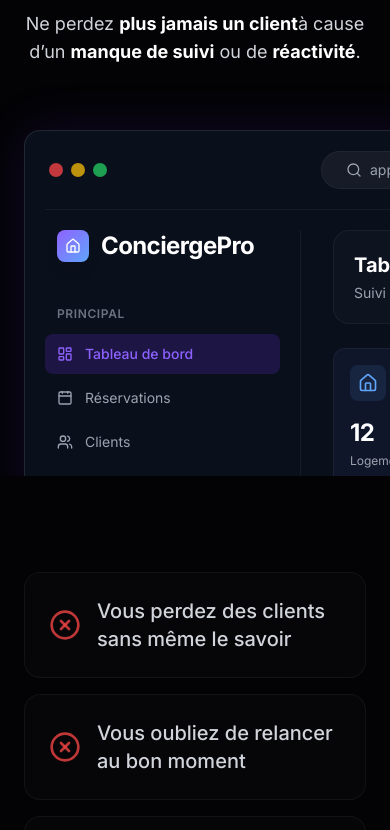
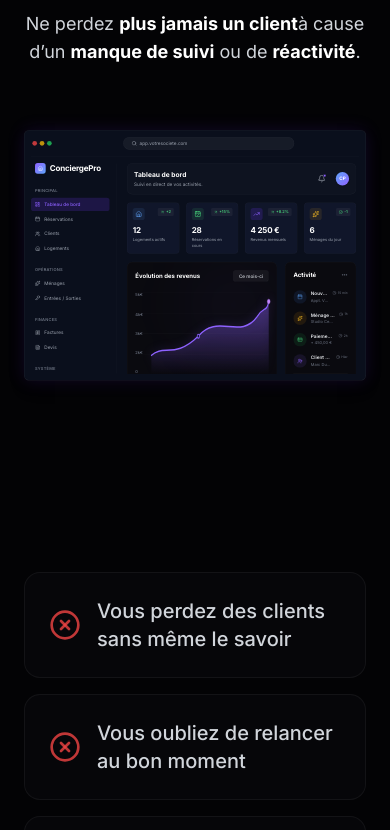
Before and after one commit to DigitalPulseAgency/SITE-AGENCE, a React (Vite) app: page / in a window 390 px wide. Shown: the part 1082-1912 px from the top of the page. Built offline with nearby package versions, Linux system fonts and the light colour scheme.

Commit message:
fix: use Javascript ResizeObserver robust scale for mobile dashboard

```diff
--- a/src/components/sections/MockupSection.jsx
+++ b/src/components/sections/MockupSection.jsx
@@ -1,3 +1,4 @@
+import { useState, useEffect, useRef } from 'react';
 import { motion } from 'framer-motion';
 import {
   LayoutDashboard, Users, UserPlus, FileText,
@@ -8,6 +9,27 @@ import {
 } from 'lucide-react';
 
 export function MockupSection() {
+  const containerRef = useRef(null);
+  const [scale, setScale] = useState(1);
+
+  useEffect(() => {
+    const handleResize = () => {
+      if (containerRef.current) {
+        // La largeur disponible moins les padding potentiels si containerRef est le parent direct
+        const width = containerRef.current.clientWidth;
+        if (width < 1024) {
+          setScale(width / 1024);
+        } else {
+          setScale(1);
+        }
+      }
+    };
+
+    handleResize();
+    window.addEventListener('resize', handleResize);
+    return () => window.removeEventListener('resize', handleResize);
+  }, []);
+
   return (
     <section className="py-24 relative overflow-hidden" id="demonstration">
       <div className="container mx-auto px-6">
@@ -39,17 +61,20 @@ export function MockupSection() {
           viewport={{ once: true }}
           transition={{ duration: 0.8 }}
           className="max-w-5xl mx-auto w-full"
-          style={{ containerType: 'inline-size' }}
         >
-          {/* Wrapper responsif conservant le ratio d'aspect */}
+          {/* Wrapper responsif conservant le ratio d'aspect exact de hauteur calculé manuellement
+              si on scale, la hauteur réelle du composant doit aussi changer ! */}
           <div
+            ref={containerRef}
             className="relative w-full"
-            style={{ aspectRatio: '1024 / 750' }}
+            style={{ height: `${750 * scale}px` }}
           >
             {/* Conteneur taille fixe desktop redimensionné proportionnellement */}
             <div
-              className="absolute top-0 left-0 w-[1024px] h-[750px] origin-top-left"
-              style={{ transform: 'scale(calc(min(100cqw, 1024px) / 1024))' }}
+              className="absolute top-0 left-0 w-[1024px] h-[750px] shadow-2xl origin-top-left"
+              style={{
+                transform: `scale(${scale})`,
+              }}
             >
 
               {/* Dashboard Container */}
```
